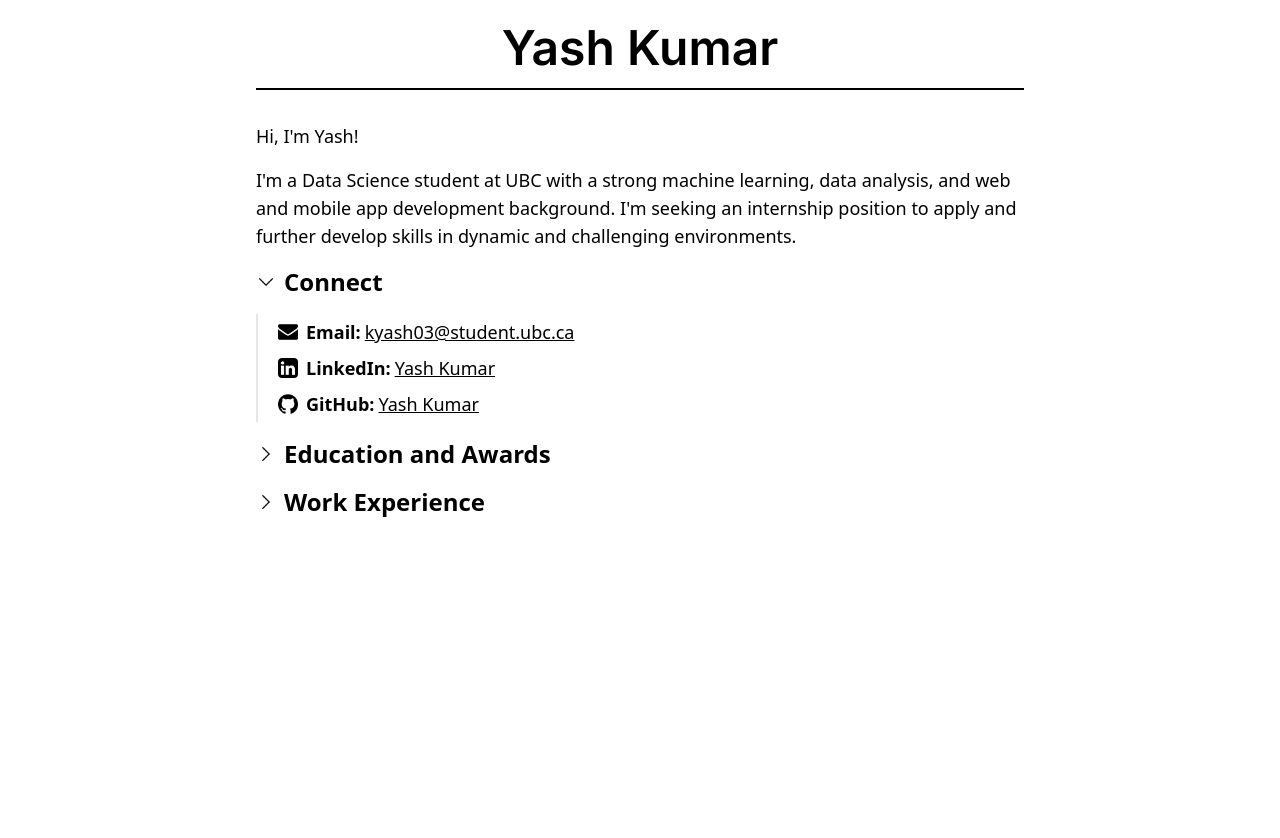
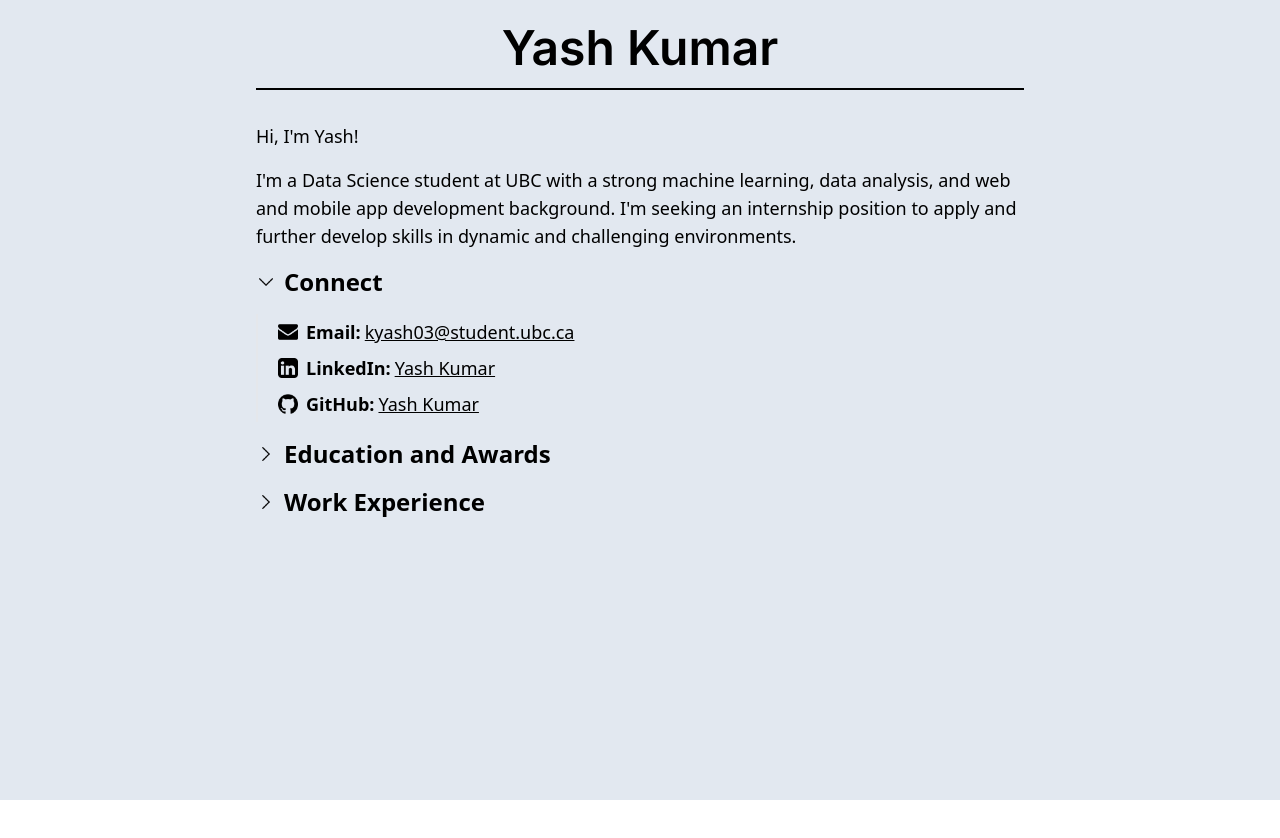
Before and after one commit to KYash03/PersonalWebsite, a Next.js app: page / in a window 1280 px wide. Shown: the top 838 px of the page. After the commit the page ends 800 px from the top, so only its background shows below. Built offline with nearby package versions, Linux system fonts and the light colour scheme.

Commit message:
fixed extra scrolling

```diff
--- a/app/components/Header.tsx
+++ b/app/components/Header.tsx
@@ -1,6 +1,6 @@
 export default function Header() {
   return (
-    <header className="flex flex-row justify-center space-x-12 w-full max-w-screen-md mx-auto mt-6 mb-8 border-b-2 border-black pb-4">
+    <header className="flex flex-row justify-center space-x-12 w-full max-w-screen-md mx-auto pt-6 mb-8 border-b-2 border-black pb-4">
       <p className="text-5xl font-semibold text-center">Yash Kumar</p>
     </header>
   );
--- a/app/page.tsx
+++ b/app/page.tsx
@@ -25,9 +25,9 @@ export default function Home() {
     };
 
   return (
-    <main>
+    <main className="bg-slate-200 h-screen">
       <Header />
-      <div className="flex h-screen font-sans text-lg">
+      <div className="flex font-sans text-lg">
         <div className="w-full max-w-screen-md flex flex-col space-y-4 mx-auto">
           <Intro />
           {/* CONNECT */}
```
